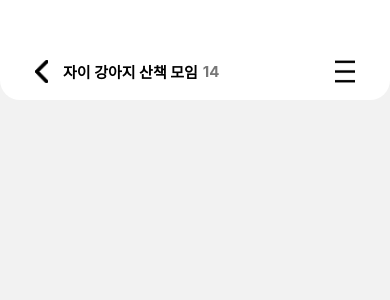
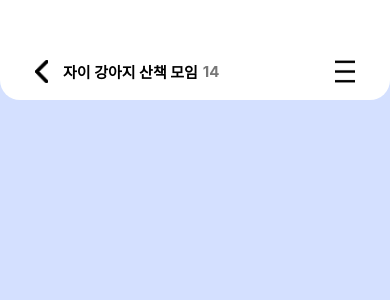
Before and after one commit to Bamdoliro/G-A, a React Native app: screen /ChatLiveScreen in a window 390 px wide. Shown: the top 300 px of the page. Built offline with nearby package versions, Linux system fonts and the light colour scheme.

Commit message:
ADD :: ChatLiveFeild - ChatLiveFeild 파일 삭제하고 ChatLiveScreen View 부분에 배경색 넣음

```diff
--- a/pages/ChatLiveScreen.js
+++ b/pages/ChatLiveScreen.js
@@ -1,10 +1,18 @@
-import { View } from "react-native";
+import { View, StyleSheet } from "react-native";
 import ChatLiveHeader from "../components/ChatLiveHeader/ChatLiveHeader";
+import ChatLiveFeild from "../components/ChatLiveFeild/ChatLiveFeild";
 
 export default function ChatLiveScreen() {
     return (
-        <View>
+        <View style={styles.ChatLiveFeild} >
             <ChatLiveHeader />
         </View>
     )
 }
+
+const styles = StyleSheet.create({
+    ChatLiveFeild: {
+        backgroundColor: "#D4E0FF",
+        height: "100%"
+    }
+})
```
